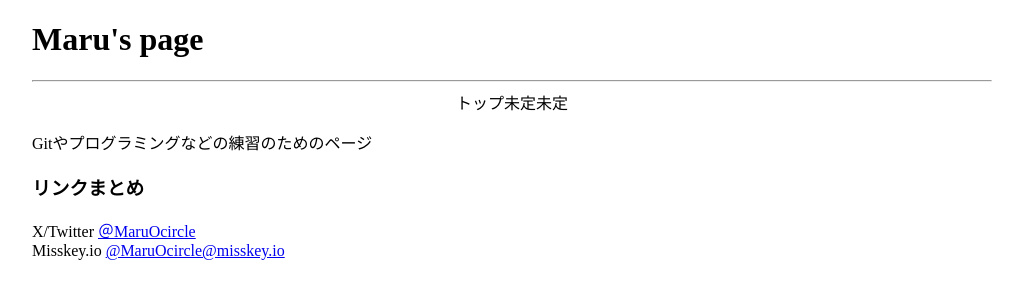
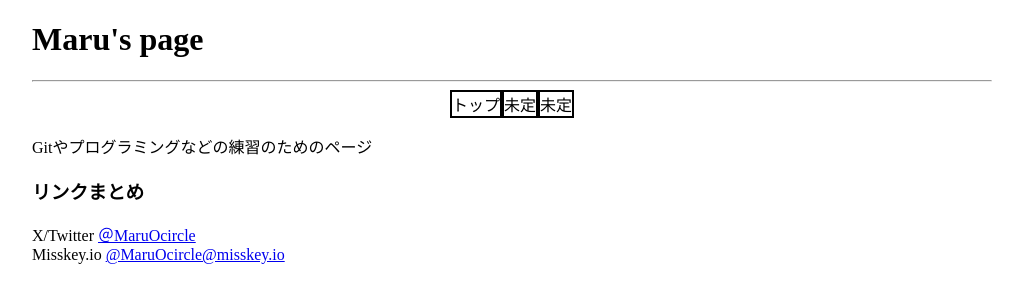
Before and after one commit to MaruOcircle/MaruOcircle.github.io, a Jekyll site: the page built from index.md, in a window 1280 px wide. Shown: the top 303 px of the page, without its empty margins (128-1151 px from the left). Built offline with Jekyll 4.4.1, drawn with Linux system fonts in a browser that asks for light colours.

Commit message:
Update style.css

```diff
--- a/assets/style.css
+++ b/assets/style.css
@@ -10,13 +10,13 @@
   justify-content: center;
 }
 
-a.top_bottun{
+a.top_button{
   border: 2px solid #000;
   border-radius: 0;
   background: #fff;
 }
 
-a.top_bottun:hover{
+a.top_button:hover{
   color: #fff;
   background: #000;
 }
```
